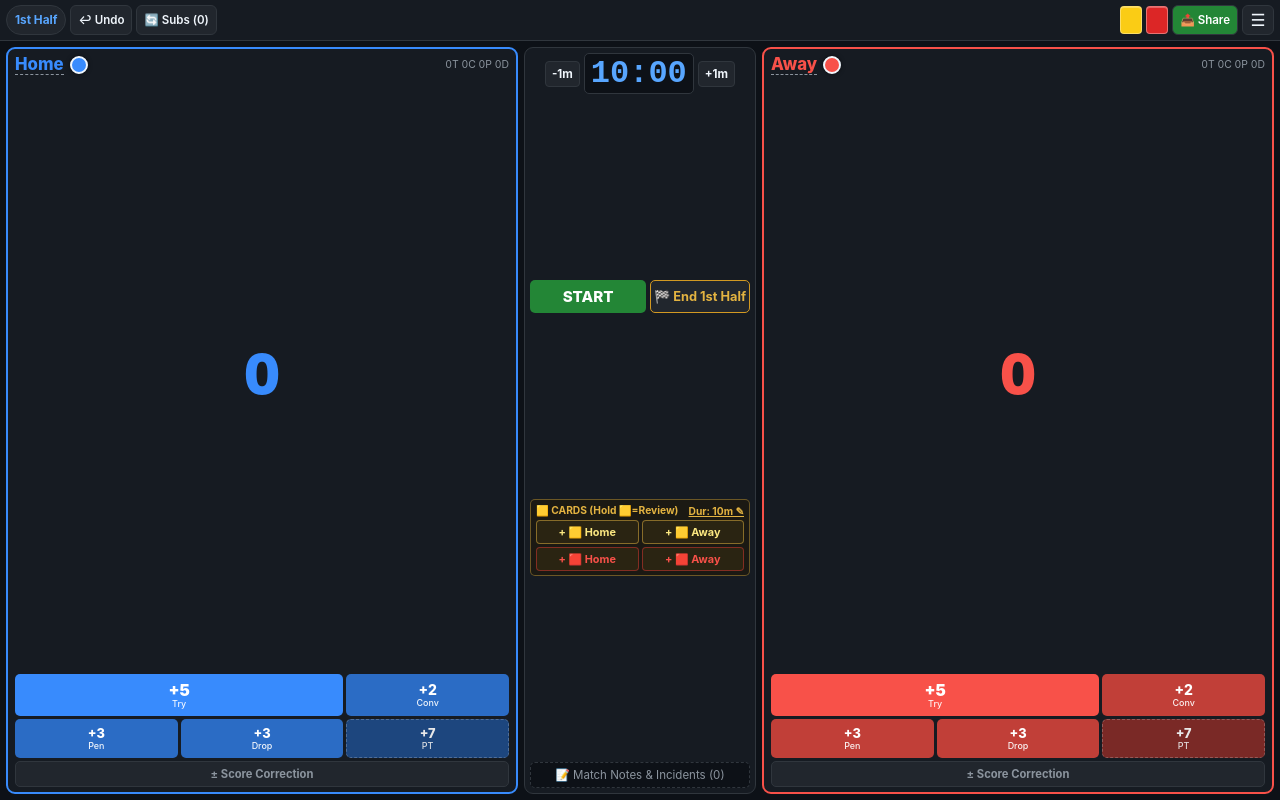
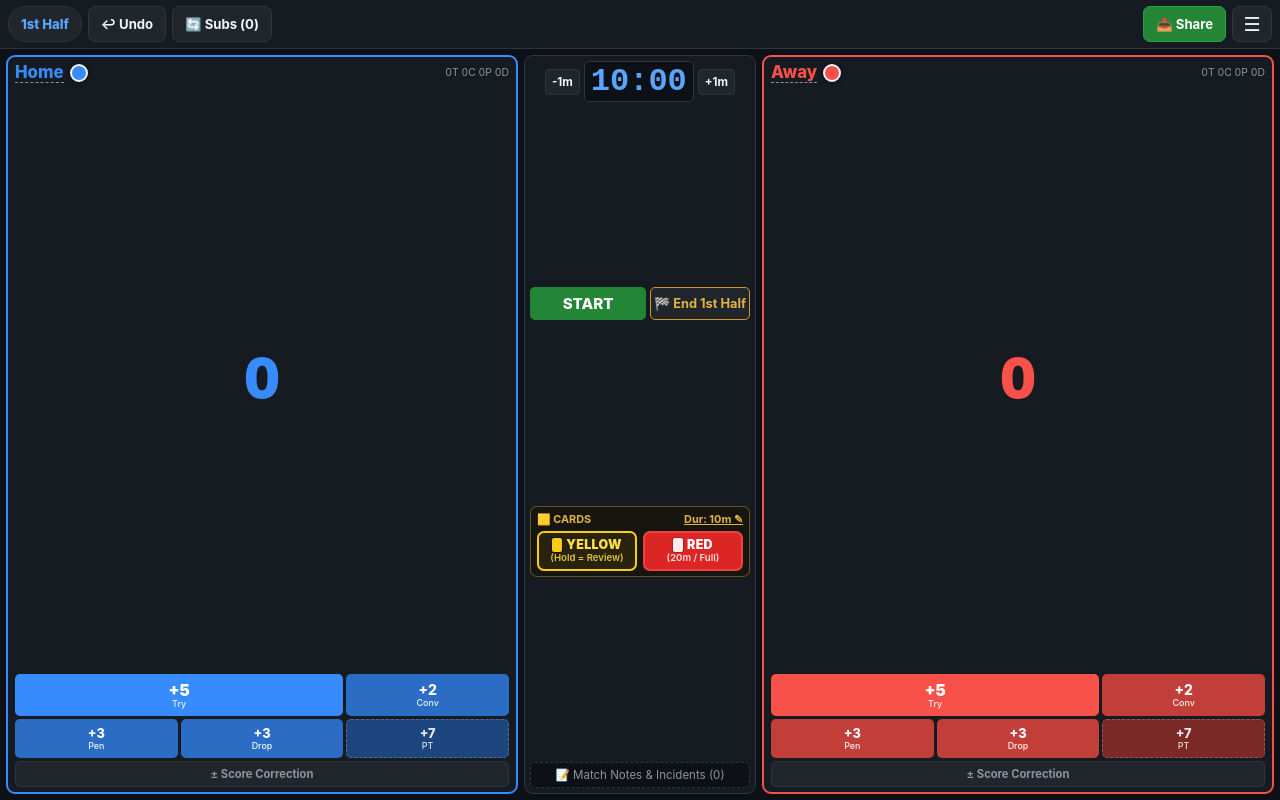
Before and after one commit to gfswd/rugby-scoreboard, a plain HTML site: page index.html in a window 1280 px wide. Drawn offline with Linux system fonts and the light colour scheme.

Commit message:
Add files via upload
Aufgeräumter Header mit größeren Buttons sowie zwei prominente Vollbild-Karten-Buttons (Yellow inkl. Hold-for-Review & Red) direkt im Steuerfeld mit anschließendem Karten-Dialog.

```diff
--- a/index.html
+++ b/index.html
@@ -82,7 +82,7 @@
     /* === TOAST NOTIFICATIONS (Non-blocking alerts) === */
     .toast-container {
       position: fixed;
-      top: calc(46px + env(safe-area-inset-top, 0px));
+      top: calc(52px + env(safe-area-inset-top, 0px));
       left: 50%;
       transform: translateX(-50%);
       z-index: 300;
@@ -118,26 +118,26 @@
     header {
       background: var(--card-bg);
       border-bottom: 1px solid var(--border);
-      padding: calc(5px + env(safe-area-inset-top, 0px)) max(6px, env(safe-area-inset-right, 0px)) 5px max(6px, env(safe-area-inset-left, 0px));
+      padding: calc(6px + env(safe-area-inset-top, 0px)) max(8px, env(safe-area-inset-right, 0px)) 6px max(8px, env(safe-area-inset-left, 0px));
       display: flex;
       justify-content: space-between;
       align-items: center;
       flex-shrink: 0;
-      gap: 4px;
+      gap: 6px;
       width: 100%;
-      min-height: calc(40px + env(safe-area-inset-top, 0px));
+      min-height: calc(48px + env(safe-area-inset-top, 0px));
       overflow: hidden;
     }
     .header-left, .header-right {
       display: flex;
       align-items: center;
-      gap: 4px;
+      gap: 6px;
       min-width: 0;
     }
     .period-badge {
-      background: #21262d; border: 1px solid var(--border); padding: 0 8px;
-      height: 30px; display: inline-flex; align-items: center; justify-content: center;
-      border-radius: 15px; font-weight: 700; font-size: 0.74rem; cursor: pointer;
+      background: #21262d; border: 1px solid var(--border); padding: 0 12px;
+      height: 36px; display: inline-flex; align-items: center; justify-content: center;
+      border-radius: 18px; font-weight: 800; font-size: 0.82rem; cursor: pointer;
       color: #58a6ff; white-space: nowrap; flex-shrink: 0;
     }
     .btn-header {
@@ -146,32 +146,28 @@
       white-space: nowrap;
     }
     header .btn-header {
-      height: 30px; padding: 0 7px; font-size: 0.72rem;
+      height: 36px; padding: 0 12px; font-size: 0.82rem; font-weight: 700;
+      border-radius: 7px;
       display: inline-flex; align-items: center; justify-content: center;
       flex-shrink: 0;
     }
-    .btn-show-card {
-      width: 22px; height: 28px; border-radius: 4px; border: 1.5px solid rgba(255,255,255,0.35);
-      display: inline-flex; align-items: center; justify-content: center;
-      flex-shrink: 0; box-shadow: inset 0 1px 0 rgba(255,255,255,0.28);
-    }
-    .btn-show-card.yellow { background: #facc15; color: #111827; }
-    .btn-show-card.red { background: #dc2626; color: #ffffff; }
     .btn-menu {
       background: #21262d; border: 1px solid var(--border); color: #f0f6fc;
-      font-size: 1.05rem; width: 32px; height: 30px; padding: 0; border-radius: 6px;
+      font-size: 1.2rem; width: 40px; height: 36px; padding: 0; border-radius: 7px;
       display: inline-flex; align-items: center; justify-content: center; flex-shrink: 0;
     }
-    @media (max-width: 440px) {
-      header { gap: 3px; }
-      .header-left, .header-right { gap: 3px; }
-      .period-badge { padding: 0 6px; font-size: 0.7rem; }
-      header .btn-header { padding: 0 5px; font-size: 0.69rem; }
-      .btn-show-card { width: 20px; height: 27px; }
-      .btn-menu { width: 30px; height: 30px; font-size: 1rem; }
-    }
-    @media (max-width: 355px) {
-      .hdr-txt-xs { display: none; }
+    @media (max-width: 430px) {
+      header { padding-left: max(6px, env(safe-area-inset-left, 0px)); padding-right: max(6px, env(safe-area-inset-right, 0px)); gap: 5px; }
+      .header-left, .header-right { gap: 5px; }
+      .period-badge { padding: 0 10px; height: 34px; font-size: 0.78rem; }
+      header .btn-header { padding: 0 10px; height: 34px; font-size: 0.78rem; }
+      .btn-menu { width: 38px; height: 34px; font-size: 1.15rem; }
+    }
+    @media (max-width: 375px) {
+      header, .header-left, .header-right { gap: 4px; }
+      .period-badge { padding: 0 8px; font-size: 0.74rem; }
+      header .btn-header { padding: 0 8px; font-size: 0.74rem; }
+      .btn-menu { width: 35px; font-size: 1.08rem; }
     }
 
     /* === MAIN SCOREBOARD CONTAINER === */
@@ -345,27 +341,53 @@
     }
     .btn-end-half:active { background: #d29922; color: #000; }
 
-    /* Quick Cards Panel */
+    /* Prominent Cards Panel (Fullscreen Card -> Log Modal) */
     .cards-quick-box {
-      width: 100%; background: #1b1913; border: 1px solid rgba(227, 179, 65, 0.4);
-      border-radius: 5px; padding: 4px 5px; display: flex; flex-direction: column; gap: 3px;
+      width: 100%; background: #17150f; border: 1px solid rgba(227, 179, 65, 0.38);
+      border-radius: 7px; padding: 5px 6px; display: flex; flex-direction: column; gap: 5px;
     }
     .cards-header {
       display: flex; justify-content: space-between; align-items: center;
-      font-size: 0.64rem; font-weight: bold; color: var(--card-yellow);
-    }
-    .cards-quick-buttons { display: grid; grid-template-columns: 1fr 1fr; gap: 3px; }
-    .btn-card-add {
-      background: #2a2412; border: 1px solid rgba(227, 179, 65, 0.5); color: #fce881;
-      padding: 4px 2px; border-radius: 4px; font-size: 0.68rem; font-weight: 700;
+      font-size: 0.68rem; font-weight: 700; color: var(--card-yellow);
+    }
+    .cards-quick-buttons { display: grid; grid-template-columns: 1fr 1fr; gap: 6px; }
+    .btn-card-prominent {
+      min-height: 44px; padding: 6px 6px; border-radius: 7px;
+      display: flex; flex-direction: column; align-items: center; justify-content: center; gap: 1px;
+      font-weight: 900; line-height: 1.1;
       transition: transform 0.12s, background 0.12s, border-color 0.12s;
     }
-    .btn-card-add.holding-review {
+    .btn-card-prominent:active { transform: scale(0.97); }
+    .btn-card-prominent.yellow {
+      background: #29220e; border: 2px solid #facc15; color: #fde047;
+    }
+    .btn-card-prominent.red {
+      background: #dc2626; border: 2px solid #ef4444; color: #ffffff;
+    }
+    .btn-card-prominent.holding-review {
       background: #7f1d1d !important;
       border-color: #ef4444 !important;
-      color: #fff !important;
+      color: #ffffff !important;
       transform: scale(0.96);
     }
+    .card-btn-main {
+      display: inline-flex; align-items: center; justify-content: center; gap: 5px;
+      font-size: clamp(0.8rem, 1.75vh, 0.94rem); letter-spacing: 0.3px; white-space: nowrap;
+    }
+    .card-btn-sub {
+      font-size: 0.6rem; font-weight: 600; opacity: 0.85; white-space: nowrap;
+    }
+    .card-swatch {
+      width: 10px; height: 14px; border-radius: 2px; display: inline-block; flex-shrink: 0;
+    }
+    .card-swatch.yellow { background: #facc15; box-shadow: 0 0 0 1px rgba(0,0,0,0.35); }
+    .card-swatch.red { background: #ffffff; opacity: 0.92; box-shadow: 0 0 0 1px rgba(0,0,0,0.2); }
+    body.mode-landscape .card-word-wide,
+    body.mode-auto:not(.is-portrait) .card-word-wide { display: none; }
+    body.mode-landscape .btn-card-prominent,
+    body.mode-auto:not(.is-portrait) .btn-card-prominent { min-height: 40px; padding: 5px 3px; }
+    body.mode-landscape .card-btn-main,
+    body.mode-auto:not(.is-portrait) .card-btn-main { font-size: 0.78rem; gap: 4px; }
 
     .btn-quick-note {
       width: 100%; background: #0d1117; border: 1px dashed #30363d; border-radius: 5px;
@@ -666,13 +688,11 @@
   <header>
     <div class="header-left">
       <button class="period-badge" id="periodBtn" onclick="togglePeriod()">1st Half</button>
-      <button class="btn-header" onclick="undoLast()" title="Undo Last Action">↩<span class="hdr-txt-xs">&nbsp;Undo</span></button>
-      <button class="btn-header adult-only" onclick="openSubsModal()" title="Substitutions & Cards">🔄<span class="hdr-txt-xs">&nbsp;Subs</span>&nbsp;(<span id="activeTimersCount">0</span>)</button>
+      <button class="btn-header" onclick="undoLast()" title="Undo Last Action">↩&nbsp;Undo</button>
+      <button class="btn-header adult-only" onclick="openSubsModal()" title="Substitutions & Cards">🔄&nbsp;Subs&nbsp;(<span id="activeTimersCount">0</span>)</button>
     </div>
     <div class="header-right">
-      <button class="btn-show-card yellow" onclick="showFullscreenCard('yellow')" title="Show Fullscreen Yellow Card" aria-label="Show Fullscreen Yellow Card"></button>
-      <button class="btn-show-card red" onclick="showFullscreenCard('red')" title="Show Fullscreen Red Card" aria-label="Show Fullscreen Red Card"></button>
-      <button class="btn-header" style="background:#238636; color:#fff;" onclick="openShareModal()" title="Share Match Report">📤<span class="hdr-txt-xs">&nbsp;Share</span></button>
+      <button class="btn-header" style="background:#238636; color:#fff; border-color:#2ea043;" onclick="openShareModal()" title="Share Match Report">📤&nbsp;Share</button>
       <button class="btn-menu" onclick="openDrawer()" title="Menu" aria-label="Menu">☰</button>
     </div>
   </header>
@@ -719,17 +739,21 @@
         <button class="btn-end-half" id="endHalfBtn" onclick="promptEndHalf()">🏁 End 1st Half</button>
       </div>
 
-      <!-- Quick Cards Section (Tap Yellow = Sin Bin | Press & Hold Yellow = Bunker Review 🟨➔🟥) -->
+      <!-- Prominent Cards Section (Tap = Fullscreen Card -> Log Dialog | Hold Yellow = Bunker Review) -->
       <div class="cards-quick-box">
         <div class="cards-header">
-          <span>🟨 CARDS (Hold 🟨=Review)</span>
+          <span>🟨 CARDS</span>
           <span id="defaultYellowDurationLabel" onclick="openYellowDurModal()" style="cursor:pointer; text-decoration:underline;">Dur: 10m ✎</span>
         </div>
         <div class="cards-quick-buttons">
-          <button class="btn-card-add" id="btnYellowHome">+ 🟨 Home</button>
-          <button class="btn-card-add" id="btnYellowAway">+ 🟨 Away</button>
-          <button class="btn-card-add" style="border-color:rgba(218,54,51,0.5); color:#f85149;" onclick="openCardIssueModal('home', 'red_20')">+ 🟥 Home</button>
-          <button class="btn-card-add" style="border-color:rgba(218,54,51,0.5); color:#f85149;" onclick="openCardIssueModal('away', 'red_20')">+ 🟥 Away</button>
+          <button type="button" class="btn-card-prominent yellow" id="btnFullscreenYellow" title="Tap: Yellow Card | Hold: Bunker Review">
+            <span class="card-btn-main"><span class="card-swatch yellow"></span>YELLOW<span class="card-word-wide">&nbsp;CARD</span></span>
+            <span class="card-btn-sub">(Hold = Review)</span>
+          </button>
+          <button type="button" class="btn-card-prominent red" id="btnFullscreenRed" onclick="showFullscreenCard('red')" title="Show Fullscreen Red Card & Log">
+            <span class="card-btn-main"><span class="card-swatch red"></span>RED<span class="card-word-wide">&nbsp;CARD</span></span>
+            <span class="card-btn-sub">(20m / Full)</span>
+          </button>
         </div>
       </div>
 
@@ -770,14 +794,6 @@
     <div class="drawer-header">
       <h3 style="font-size:1.1rem; color:#58a6ff;">🏉 Match Menu</h3>
       <button class="btn-pill-small" style="font-size:0.9rem;" onclick="closeDrawer()">✕</button>
-    </div>
-
-    <div>
-      <div class="drawer-section-title">Show Card Fullscreen</div>
-      <div style="display:grid; grid-template-columns:1fr 1fr; gap:6px; margin-bottom:5px;">
-        <button class="drawer-btn" style="background:#facc15; color:#111827; justify-content:center; font-weight:800;" onclick="closeDrawer(); showFullscreenCard('yellow');">🟨 Yellow Card</button>
-        <button class="drawer-btn" style="background:#dc2626; color:#fff; justify-content:center; font-weight:800;" onclick="closeDrawer(); showFullscreenCard('red');">🟥 Red Card</button>
-      </div>
     </div>
 
     <div>
@@ -1146,11 +1162,10 @@
           <summary>5. Karten &amp; Zeitstrafen (Law 9)</summary>
           <div class="help-body">
             <ul>
-              <li><strong>Vollbild-Karten:</strong> Oben rechts auf <strong>🟨</strong> oder <strong>🟥</strong> tippen, um den gesamten Bildschirm als Karte anzuzeigen. Ein Tipp auf die Karte schließt die Vollbildanzeige und öffnet direkt den Karten-Dialog zum Erfassen von Team &amp; Rückennummer (bei reinem Vorzeigen einfach auf <strong>Cancel</strong> tippen).</li>
-              <li><strong>Standard-Strafzeit:</strong> Im Kartenfeld auf <strong>Dur: 10m ✎</strong> tippen (Vorlagen: <strong>2m (7s)</strong>, <strong>5m (Youth)</strong>, <strong>10m (Adult)</strong>).</li>
-              <li><strong>Gelbe Karte (Sin Bin):</strong> Kurz auf <strong>+ 🟨 Home</strong> / <strong>Away</strong> tippen, Rückennummer (1–999) eingeben und mit <strong>Confirm Card</strong> bestätigen.</li>
-              <li><strong>Bunker Review (🟨➔🟥):</strong> Taste <strong>+ 🟨</strong> ca. 1 Sekunde gedrückt halten. Um eine laufende Gelbe Karte nachträglich auf Rot hochzustufen, die gelbe Timer-Leiste neben dem Punktestand gedrückt halten.</li>
-              <li><strong>Rote Karte:</strong> Über <strong>+ 🟥</strong> zwischen <strong>🟥 20-Min Red Card</strong> (Ersatz nach 20 Min. Spielzeit) und <strong>🟥 Full Red (Perm.)</strong> (dauerhafte Unterzahl) wählen.</li>
+              <li><strong>Gelbe &amp; Rote Karte (Vollbild ➔ Erfassen):</strong> Im Kartenfeld auf <strong>YELLOW CARD</strong> oder <strong>RED CARD</strong> tippen, um den gesamten Bildschirm als Karte vorzuzeigen. Ein Tipp auf die Vollbild-Karte schließt sie und öffnet direkt den Karten-Dialog für Team (<strong>Home</strong> / <strong>Away</strong>) und Rückennummer (1–999). Bei reinem Vorzeigen einfach auf <strong>Cancel</strong> tippen.</li>
+              <li><strong>Standard-Strafzeit:</strong> Über dem Kartenfeld auf <strong>Dur: 10m ✎</strong> tippen (Vorlagen: <strong>2m (7s)</strong>, <strong>5m (Youth)</strong>, <strong>10m (Adult)</strong>).</li>
+              <li><strong>Bunker Review (🟨➔🟥):</strong> Taste <strong>YELLOW CARD</strong> ca. 1 Sekunde gedrückt halten – die Vollbild-Karte öffnet mit Review-Hinweis und wählt im Dialog direkt <strong>Yellow (Review)</strong> vor. Um eine laufende Gelbe Karte nachträglich auf Rot hochzustufen, die gelbe Timer-Leiste neben dem Punktestand gedrückt halten.</li>
+              <li><strong>Rote Karte:</strong> Im Dialog nach <strong>RED CARD</strong> zwischen <strong>🟥 20-Min Red Card</strong> (Ersatz nach 20 Min. Spielzeit) und <strong>🟥 Full Red (Perm.)</strong> (dauerhafte Unterzahl) wählen.</li>
               <li><strong>2x Gelb = Rot:</strong> Erhält dieselbe Rückennummer eine zweite Gelbe Karte, vergibt die App automatisch Rot.</li>
             </ul>
           </div>
@@ -1368,27 +1383,40 @@
       { name: "Teal", hex: "#39c5cf" }
     ];
 
-    /* === Fullscreen Card Display (Yellow / Red) === */
-    function showFullscreenCard(color) {
-      activeFullscreenCardColor = color;
+    /* === Fullscreen Card Display (Yellow / Yellow Review / Red) === */
+    function showFullscreenCard(mode) {
+      activeFullscreenCardColor = mode;
       const overlay = document.getElementById('fullscreenCardOverlay');
       const title = document.getElementById('fullscreenCardTitle');
+      const isYellow = (mode === 'yellow' || mode === 'yellow_review');
       overlay.classList.remove('yellow', 'red');
-      overlay.classList.add(color);
-      title.textContent = color === 'yellow' ? '🟨 YELLOW CARD' : '🟥 RED CARD';
+      overlay.classList.add(isYellow ? 'yellow' : 'red');
+      if (mode === 'yellow_review') {
+        title.textContent = '🟨➔🟥 YELLOW CARD • REVIEW';
+      } else if (mode === 'yellow') {
+        title.textContent = '🟨 YELLOW CARD';
+      } else {
+        title.textContent = '🟥 RED CARD';
+      }
       overlay.style.display = 'flex';
       if (navigator.vibrate) {
-        try { navigator.vibrate(color === 'yellow' ? [200] : [350, 100, 350]); } catch (e) {}
+        try {
+          if (mode === 'yellow') navigator.vibrate([200]);
+          else if (mode === 'yellow_review') navigator.vibrate([120, 60, 220]);
+          else navigator.vibrate([350, 100, 350]);
+        } catch (e) {}
       }
     }
 
     function closeFullscreenCard() {
       document.getElementById('fullscreenCardOverlay').style.display = 'none';
-      const shownColor = activeFullscreenCardColor;
+      const shownMode = activeFullscreenCardColor;
       activeFullscreenCardColor = null;
-      if (shownColor === 'yellow') {
+      if (shownMode === 'yellow') {
         openCardIssueModal(null, 'yellow');
-      } else if (shownColor === 'red') {
+      } else if (shownMode === 'yellow_review') {
+        openCardIssueModal(null, 'yellow_review');
+      } else if (shownMode === 'red') {
         openCardIssueModal(null, 'red_20');
       }
     }
@@ -3606,16 +3634,11 @@
     window.addEventListener('pagehide', saveStateToStorage);
     window.addEventListener('beforeunload', saveStateToStorage);
 
-    /* Bind Press & Hold on Quick Yellow Card Buttons (Tap = Sin Bin, Hold = Bunker Review) */
+    /* Bind Press & Hold on Prominent Yellow Card Button (Tap = Fullscreen Yellow, Hold = Fullscreen Yellow Review) */
     bindPressHold(
-      document.getElementById('btnYellowHome'),
-      () => openCardIssueModal('home', 'yellow'),
-      () => openCardIssueModal('home', 'yellow_review')
-    );
-    bindPressHold(
-      document.getElementById('btnYellowAway'),
-      () => openCardIssueModal('away', 'yellow'),
-      () => openCardIssueModal('away', 'yellow_review')
+      document.getElementById('btnFullscreenYellow'),
+      () => showFullscreenCard('yellow'),
+      () => showFullscreenCard('yellow_review')
     );
 
     syncViewportHeight();
--- a/sw.js
+++ b/sw.js
@@ -1,4 +1,4 @@
-const CACHE_NAME = 'rugby-scoreboard-v6';
+const CACHE_NAME = 'rugby-scoreboard-v7';
 const ASSETS = [
   './',
   './index.html',
```
